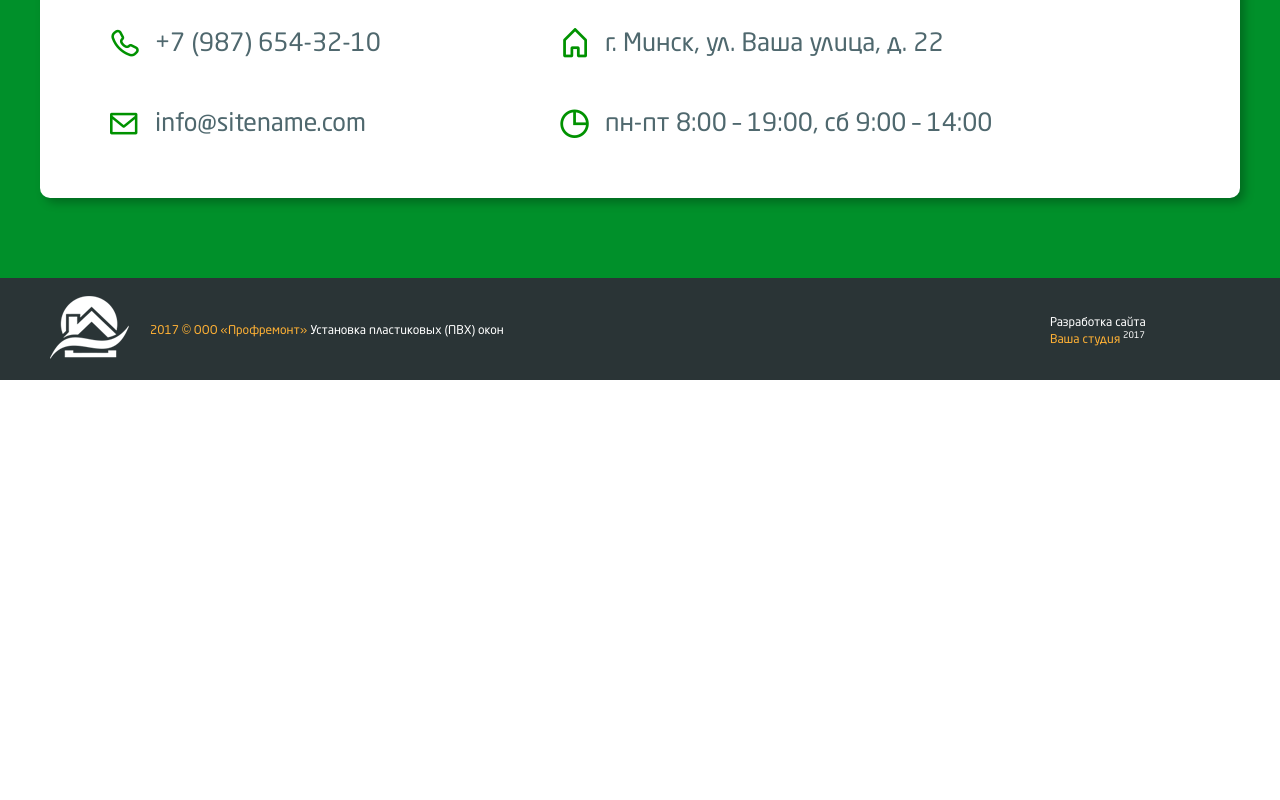
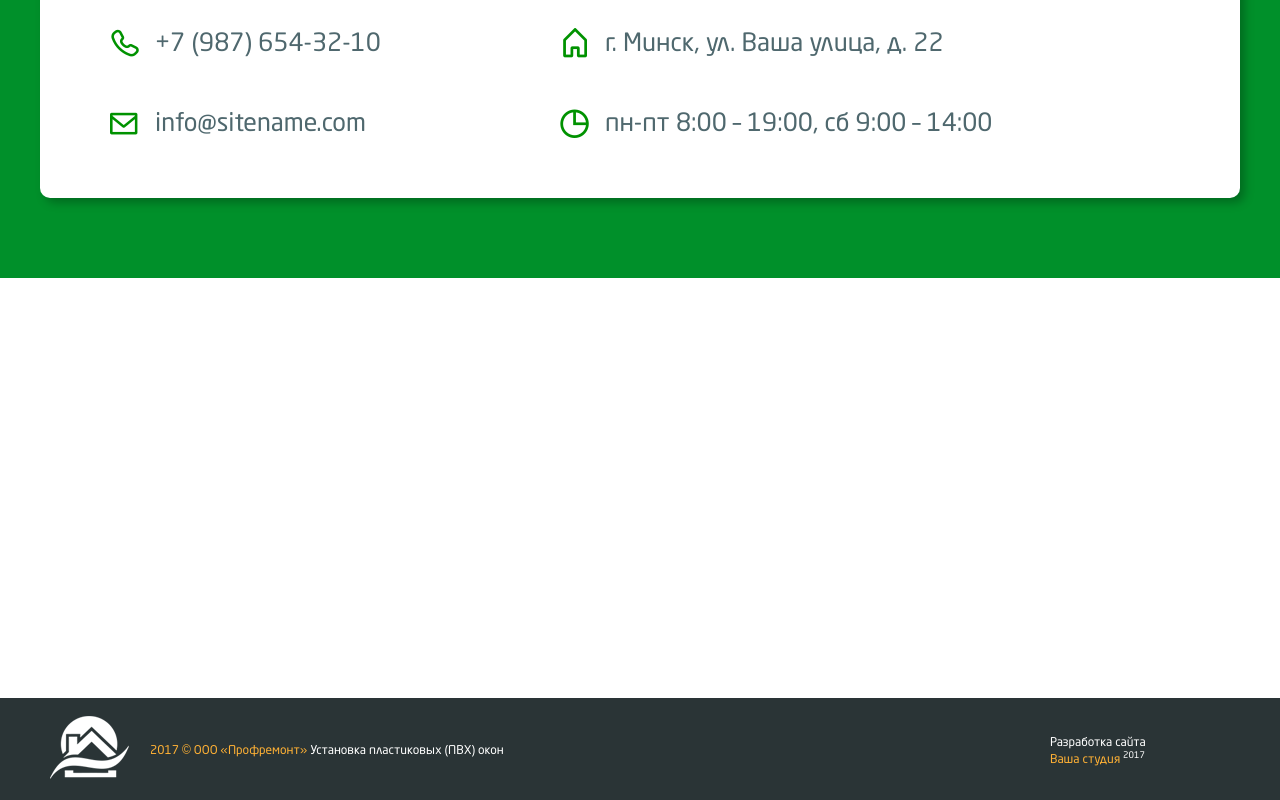
Before and after one commit to LeshVinov/JS-Diplom, a website: page index.html in a window 1280 px wide. Shown: the part 5462-6262 px from the top of the page. Before the commit the page ends 5842 px from the top, so only its background shows below. Drawn offline with Linux system fonts and the light colour scheme.

Commit message:
refact: map added again.

```diff
--- a/index.html
+++ b/index.html
@@ -511,7 +511,7 @@
     </div>
 
 
-    <!-- <div class="map-wrapper">
+    <div class="map-wrapper">
         <script src="http://api-maps.yandex.ru/2.1/?load=package.full&lang=ru-RU" type="text/javascript"></script>
         <div id="mapexMap" style="width:100%;height:420px;"></div>
         <script type="text/javascript">
@@ -544,7 +544,7 @@
 
         });
         </script>
-    </div> -->
+    </div>
 
 	<div id="footer" class="clearfix">
 		<div class="container">
```
